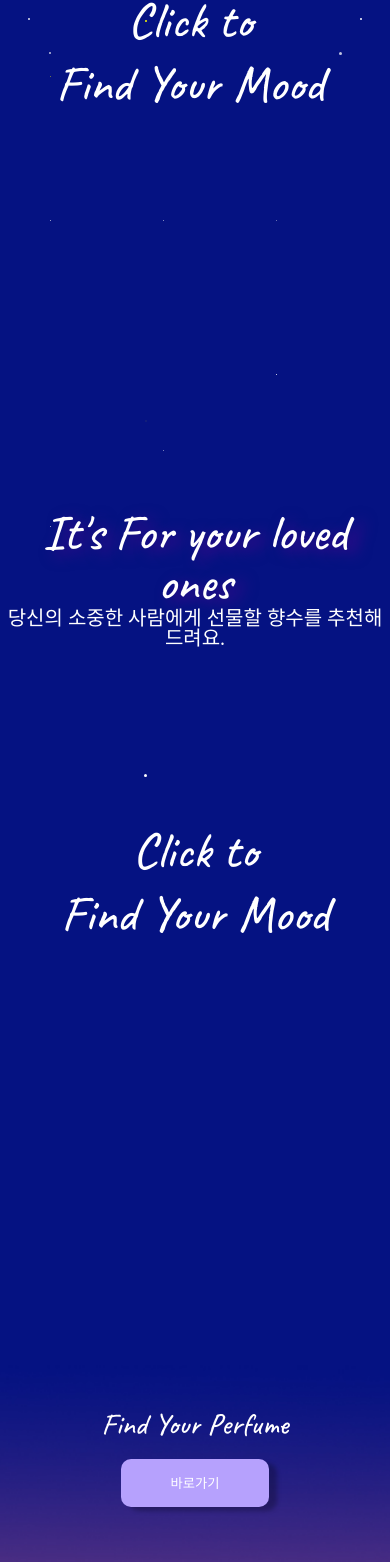
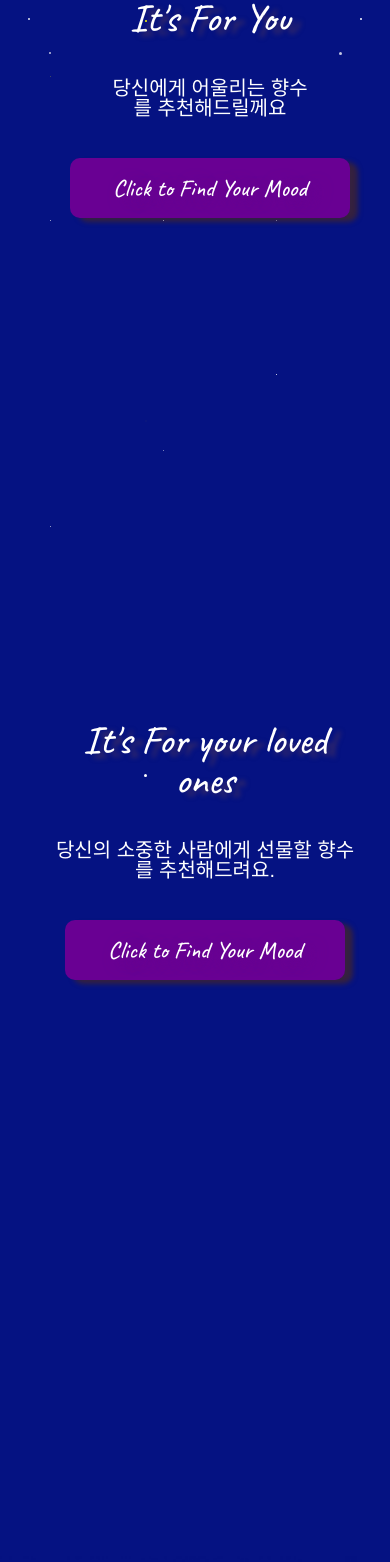
Before and after one commit to yoojin-park19/Button, a React (Create React App) app: page /main in a window 390 px wide. Shown: the part 422-1984 px from the top of the page. Built offline with nearby package versions, Linux system fonts and the light colour scheme; a web font is replaced by a local one.

Commit message:
:iphone: 미디어 쿼리 720px 수정

```diff
--- a/src/components/FirstMain.jsx
+++ b/src/components/FirstMain.jsx
@@ -10,9 +10,7 @@ export const FirstMain = () => {
         <p className="kr">당신에게 어울리는 향수를 추천해드릴께요</p>
         <Link to="/test">
           <Button>
-            <img src="./images/check.svg" alt="체크" />
-            <p>Click to</p>
-            <p>Find Your Mood</p>
+            <p>Click to Find Your Mood</p>
           </Button>
         </Link>
       </div>
@@ -21,69 +19,74 @@ export const FirstMain = () => {
 };
 
 const FirstMainPage = styled.section`
-  height: 90vh;
+  height: 50vh;
   display: flex;
-  padding-top: 200px;
+  padding-top: 300px;
   justify-content: space-evenly;
   position: relative;
   .cont-item {
+    display: flex;
+    flex-direction: column;
+    justify-content: center;
     position: absolute;
-    right: 150px;
+    right: 200px;
     text-align: center;
     h2 {
-      font-size: 120px;
+      font-size: 90px;
       font-family: ${Font.des};
-      color: ${COLOR.trend_main};
-      text-shadow: 8px 4px 15px rgba(105, 0, 147, 0.7);
+      color: #fff;
+      text-shadow: 8px 4px 5px #4f355ab1;
     }
     .kr {
-      color: #777;
-      font-size: 30px;
-      font-family: ${Font.etilte};
+      color: #fff;
+      font-size: 26px;
+      margin-top: 40px;
+      font-family: ${Font.etitle};
     }
   }
   @media screen and (max-width: 720px) {
-  padding-top: 50px;
+    padding-top: 300px;
+    position: relative;
     .cont-item {
-    right: 0px;
+      position: absolute;
+      display: flex;
+      flex-direction: column;
+      align-items: center;
+      left: 20px;
+      text-align: center;
       h2 {
-      font-size: 50px;
-      color: #fff;
-      text-shadow: 8px 4px 15px rgba(105, 0, 147, 1);
+        font-size: 40px;
       }
       .kr {
         color: #fff;
         font-size: 20px;
       }
     }
+  }
+  @media screen and (max-width: 420px) {
+    .cont-item {
+      width:200px;
+      left: 110px;
+  }
 `;
 
 const Button = styled.button`
-  width: 400px;
-  height: 80px;
-  margin-top: 170px;
-  font-size: 50px;
+  max-width: 400px;
+  min-width: 280px;
+  height: 60px;
+  margin-top: 40px;
+  font-size: 30px;
   font-family: ${Font.des};
-  color: ${COLOR.trend_main};
-  background-color: transparent;
+  color: #fff;
+  text-shadow: 8px 4px 15px rgba(105, 0, 147, 1);
+  background-color: rgba(105, 0, 147, 1);
   border: none;
-  img {
-    width: 150px;
-    height: 100px;
+  border-radius: 10px;
+  box-shadow: 8px 4px 5px #35213f;
   &:hover {
-      filter: grayscale(80%);
-    }
+    color: ${COLOR.right};
+    background-color: ${COLOR.sub};
   }
   @media screen and (max-width: 720px) {
-    margin-top: 170px;
-    border: none;
-    font-size: 50px;
-    color: #fff;
-    &:hover {
-      color: ${COLOR.right};
-    }
-    img {
-      display: none;
-    }
-  }
+  font-size: 24px;
 `;
--- a/src/components/SecondMain.jsx
+++ b/src/components/SecondMain.jsx
@@ -11,9 +11,7 @@ export const SecondMain = () => {
         <p className="kr">당신의 소중한 사람에게 선물할 향수를 추천해드려요.</p>
         <Link to="/test">
           <Button>
-            <img src="./images/check.svg" alt="체크" />
-            <p>Click to</p>
-            <p>Find Your Mood</p>
+            <p>Click to Find Your Mood</p>
           </Button>
         </Link>
       </div>
@@ -22,75 +20,79 @@ export const SecondMain = () => {
 };
 
 const SecondMainPage = styled.section`
-  height: 90vh;
+  height: 50vh;
   display: flex;
-  padding-top: 200px;
+  padding-top: 300px;
   justify-content: space-evenly;
   position: relative;
   .cont-item {
-    width: 600px;
+    display: flex;
+    flex-direction: column;
+    justify-content: center;
     position: absolute;
-    top: 0;
-    left: 100px;
+    right: 200px;
+    width: 500px;
     text-align: center;
     h2 {
-      font-size: 120px;
+      font-size: 90px;
       font-family: ${Font.des};
-      color: ${COLOR.trend_main};
-      text-shadow: 8px 4px 15px rgba(105, 0, 147, 0.7);
+      color: #fff;
+      text-shadow: 8px 4px 5px #4f355ab1;
     }
     .kr {
-      color: #777;
-      font-size: 30px;
-      font-family: ${Font.etilte};
+      color: #fff;
+      font-size: 26px;
+      margin-top: 40px;
+      font-family: ${Font.etitle};
     }
   }
   @media screen and (max-width: 720px) {
-    height: 80vh;
+    height: 100vh;
+    padding-top: 300px;
+    position: relative;
     .cont-item {
-      left: 0px;
-      width: 100vw;
+      position: absolute;
+      display: flex;
+      flex-direction: column;
+      align-items: center;
+      width: 250px;
+      left: 130px;
+      text-align: center;
       h2 {
-        font-size: 50px;
-        color: #fff;
+        font-size: 40px;
       }
       .kr {
         color: #fff;
         font-size: 20px;
       }
     }
-  } ;
+  }
+  @media screen and (max-width: 420px) {
+    .cont-item {
+      width: 300px;
+      left: 55px;
+    }
+  }
 `;
 
 const Button = styled.button`
-  width: 400px;
-  height: 80px;
-  margin-top: 170px;
+  max-width: 400px;
+  min-width: 280px;
+  height: 60px;
+  margin-top: 40px;
+  font-size: 30px;
+  font-family: ${Font.des};
+  color: #fff;
+  text-shadow: 8px 4px 15px rgba(105, 0, 147, 1);
+  background-color: rgba(105, 0, 147, 1);
   border: none;
   border-radius: 10px;
-  font-size: 50px;
-  font-family: ${Font.des};
-  color: ${COLOR.trend_main};
-  background-color: transparent;
-  img {
-    width: 150px;
-    height: 100px;
-    &:hover {
-      filter: grayscale(80%);
-    }
+  box-shadow: 8px 4px 5px #35213f;
+  &:hover {
+    color: ${COLOR.right};
+    background-color: ${COLOR.sub};
   }
   @media screen and (max-width: 720px) {
-    width: 300px;
-    margin-top: 170px;
-    border: none;
-    font-size: 50px;
-    color: #fff;
-    &:hover {
-      color: ${COLOR.right};
-    }
-    img {
-      display: none;
-    }
+    font-size: 24px;
   }
-  } ;
 `;
--- a/src/components/ThirdMain.jsx
+++ b/src/components/ThirdMain.jsx
@@ -1,6 +1,6 @@
 import styled from '@emotion/styled';
 import { Link } from 'react-router-dom';
-import { Font } from '../constants';
+import { COLOR, Font } from '../constants';
 
 export const ThirdMain = () => {
   return (
@@ -24,6 +24,12 @@ export const ThirdMain = () => {
             <button>바로가기</button>
           </Link>
         </Card>
+        <Card>
+          <p>About US</p>
+          <Link to="/about">
+            <button>바로가기</button>
+          </Link>
+        </Card>
       </CardList>
     </ThridMainPage>
   );
@@ -44,10 +50,10 @@ const CardList = styled.ul`
   display: flex;
   justify-content: center;
   align-items: center;
+  flex-wrap: wrap;
   gap: 100px;
   @media screen and (max-width: 720px) {
-    flex-direction: column;
-    gap: 50px;
+    gap: 10px;
   }
 `;
 
@@ -75,7 +81,7 @@ const Card = styled.section`
   button {
     width: 148px;
     height: 58px;
-    background-color: #b6a1fd;
+    background-color: ${COLOR.deep};
     box-shadow: 8px 4px 4px rgba(0, 0, 0, 0.25);
     border: none;
     border-radius: 10px;
@@ -84,8 +90,9 @@ const Card = styled.section`
   @media screen and (max-width: 720px) {
   height: 150px;
   gap: 20px;
-  background-color: transparent;
-  box-shadow: none;
+  background-color: rgba(248, 245, 245, 0.7);
+  box-shadow: 10px 10px 4px rgba(101, 98, 98, 0.25);
+  border-radius: 5px;
   p {
     font-family: ${Font.des};
     font-size: 30px;
```
Lines whose indentation alone changed are shown as unchanged.
